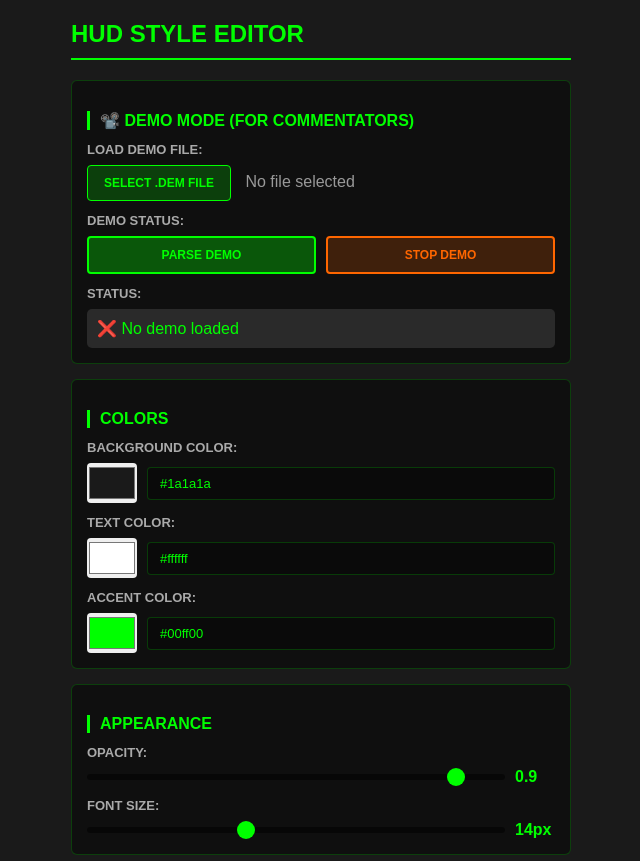
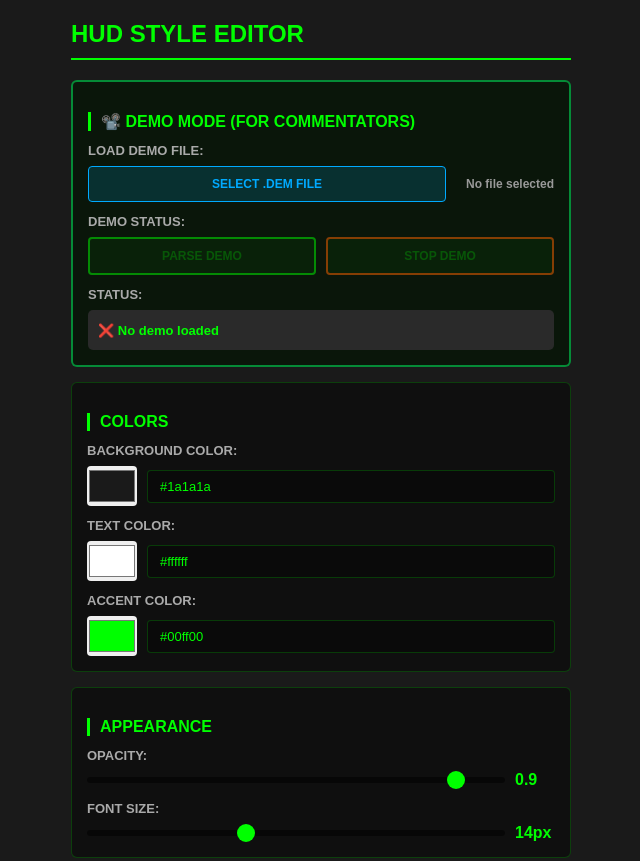
Before and after one commit to rybkaaaaaa/cs2-hud-overlay, an Electron app: page src/editor/editor.html in a window 1400 px wide. Shown: the top 861 px of the page, without its empty margins (379-1019 px from the left). Drawn offline with Linux system fonts and the light colour scheme; no server answers.

Commit message:
Update editor.css: Add demo mode styling

```diff
--- a/src/editor/editor.css
+++ b/src/editor/editor.css
@@ -41,6 +41,32 @@ h2 {
   border-radius: 6px;
   padding: 15px;
   margin-bottom: 15px;
+}
+
+/* Demo Section Styling */
+.demo-section {
+  border: 2px solid rgba(0, 255, 100, 0.5);
+  background: rgba(0, 20, 0, 0.6);
+}
+
+.demo-buttons {
+  display: flex;
+  gap: 10px;
+  align-items: center;
+  flex-wrap: wrap;
+}
+
+#demoFileName {
+  font-size: 12px;
+  font-weight: bold;
+}
+
+#demoStatus {
+  font-size: 13px;
+  font-weight: bold;
+  min-height: 40px;
+  display: flex;
+  align-items: center;
 }
 
 .setting-item {
@@ -194,13 +220,34 @@ button {
   transition: all 0.2s ease;
 }
 
-button:hover {
+button:hover:not(:disabled) {
   background: rgba(0, 255, 0, 0.3);
   box-shadow: 0 0 10px rgba(0, 255, 0, 0.4);
 }
 
-button:active {
+button:active:not(:disabled) {
   transform: scale(0.98);
+}
+
+button:disabled {
+  opacity: 0.5;
+  cursor: not-allowed;
+  background: rgba(0, 255, 0, 0.1);
+  color: rgba(0, 255, 0, 0.5);
+}
+
+/* Demo Buttons */
+.btn-demo {
+  background: rgba(0, 150, 200, 0.2);
+  color: #00aaff;
+  border: 1px solid #00aaff;
+  flex: 1;
+  min-width: 150px;
+}
+
+.btn-demo:hover:not(:disabled) {
+  background: rgba(0, 150, 200, 0.3);
+  box-shadow: 0 0 10px rgba(0, 150, 200, 0.4);
 }
 
 /* Action Buttons */
@@ -218,7 +265,7 @@ button:active {
   border: 2px solid #00ff00;
 }
 
-.btn-primary:hover {
+.btn-primary:hover:not(:disabled) {
   background: rgba(0, 255, 0, 0.5);
   box-shadow: 0 0 15px rgba(0, 255, 0, 0.5);
 }
@@ -230,7 +277,7 @@ button:active {
   color: #ff6600;
 }
 
-.btn-secondary:hover {
+.btn-secondary:hover:not(:disabled) {
   background: rgba(255, 100, 0, 0.3);
   box-shadow: 0 0 15px rgba(255, 100, 0, 0.4);
 }
```
